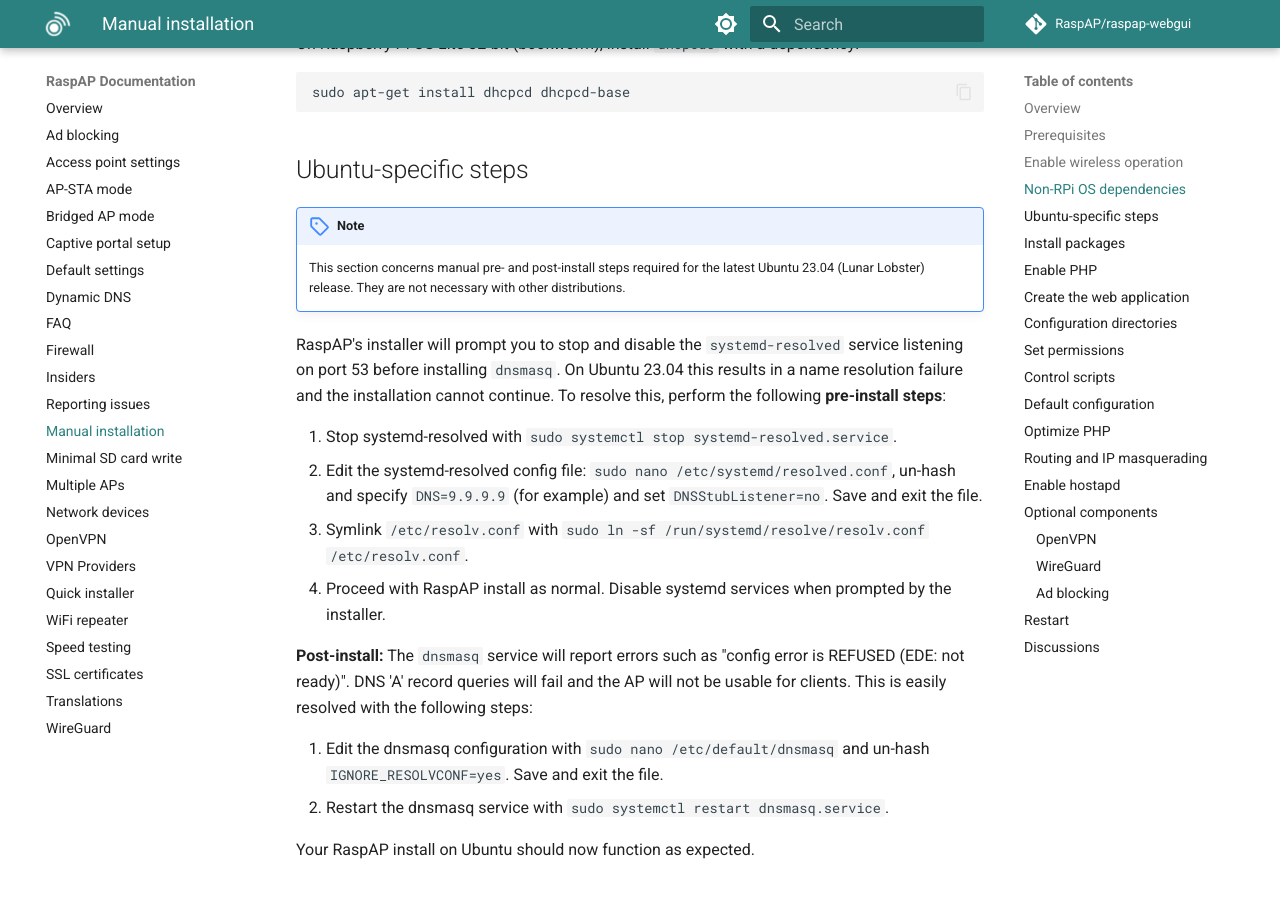
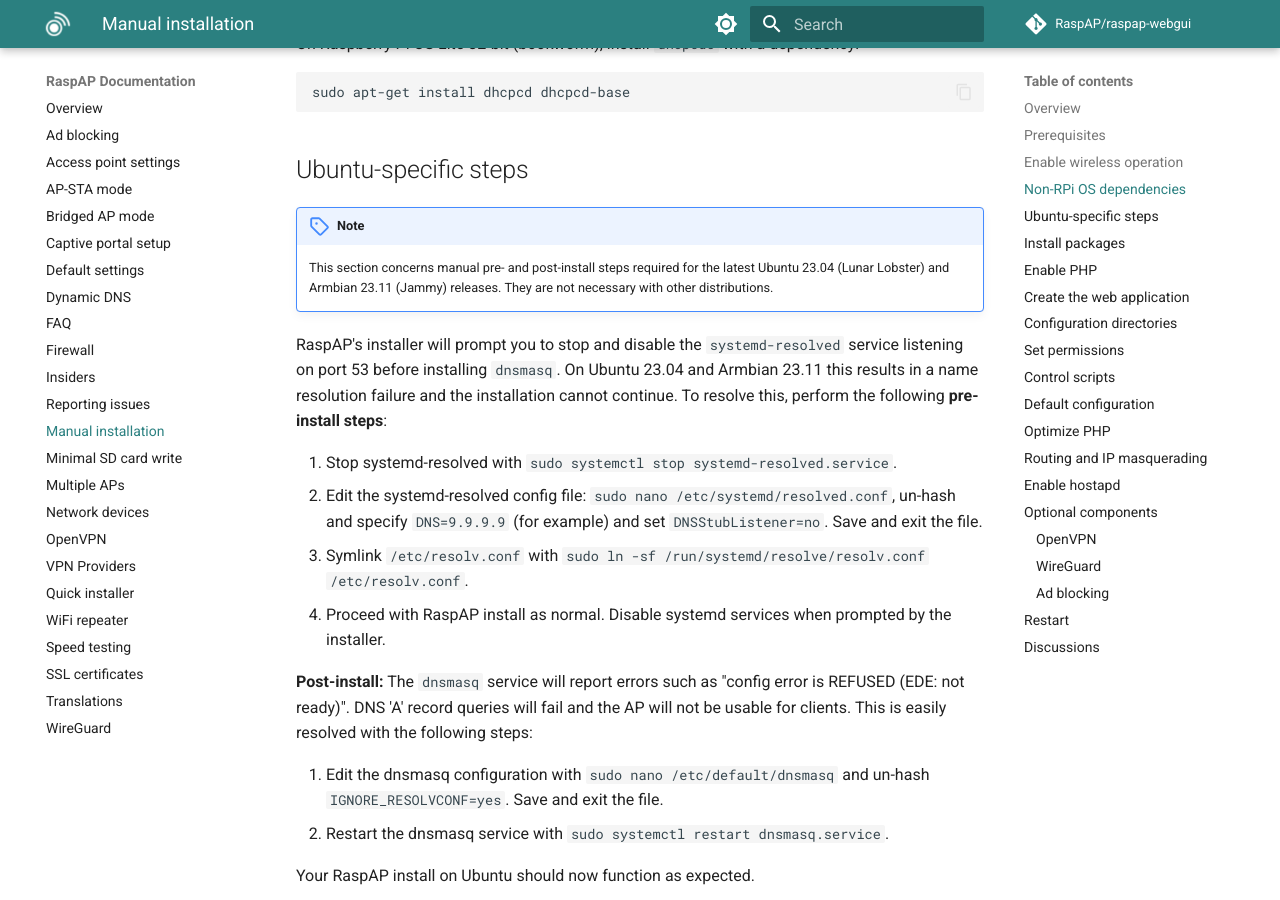
Before and after one commit to RaspAP/raspap-docs, an MkDocs documentation site: the page built from docs/manual.md, in a window 1280 px wide and 900 px high, scrolled down 1367 px. Built offline with MkDocs 1.6.1 and Material for MkDocs 9.7.7, drawn with Linux system fonts in a browser that asks for light colours; comment, search, counter and statistics services are not loaded.

Commit message:
Update supported Armbian release to 23.11 (Jammy)

```diff
--- a/docs/manual.md
+++ b/docs/manual.md
@@ -54,9 +54,9 @@
 
 ## Ubuntu-specific steps
 !!! note "Note"
-    This section concerns manual pre- and post-install steps required for the latest Ubuntu 23.04 (Lunar Lobster) release. They are not necessary with other distributions.
+    This section concerns manual pre- and post-install steps required for the latest Ubuntu 23.04 (Lunar Lobster) and Armbian 23.11 (Jammy) releases. They are not necessary with other distributions.
 
-RaspAP's installer will prompt you to stop and disable the `systemd-resolved` service listening on port 53 before installing `dnsmasq`. On Ubuntu 23.04 this results in a name resolution failure and the installation cannot continue. To resolve this, perform the following **pre-install steps**:
+RaspAP's installer will prompt you to stop and disable the `systemd-resolved` service listening on port 53 before installing `dnsmasq`. On Ubuntu 23.04 and Armbian 23.11 this results in a name resolution failure and the installation cannot continue. To resolve this, perform the following **pre-install steps**:
 
 1. Stop systemd-resolved with `sudo systemctl stop systemd-resolved.service`.
 1. Edit the systemd-resolved config file: `sudo nano /etc/systemd/resolved.conf`, un-hash and specify `DNS=9.9.9.9` (for example) and set `DNSStubListener=no`. Save and exit the file.
```
Also changed, not shown: docs/index.md (+1 -1 lines).
